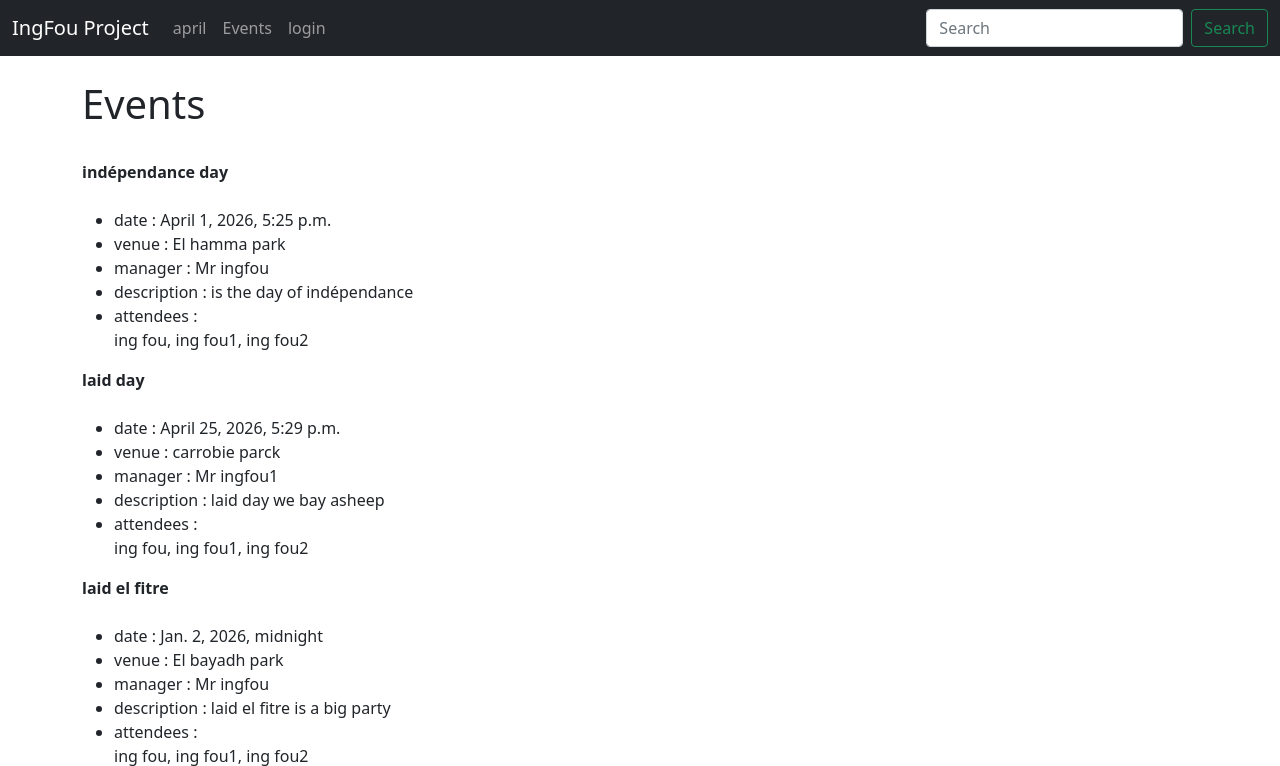
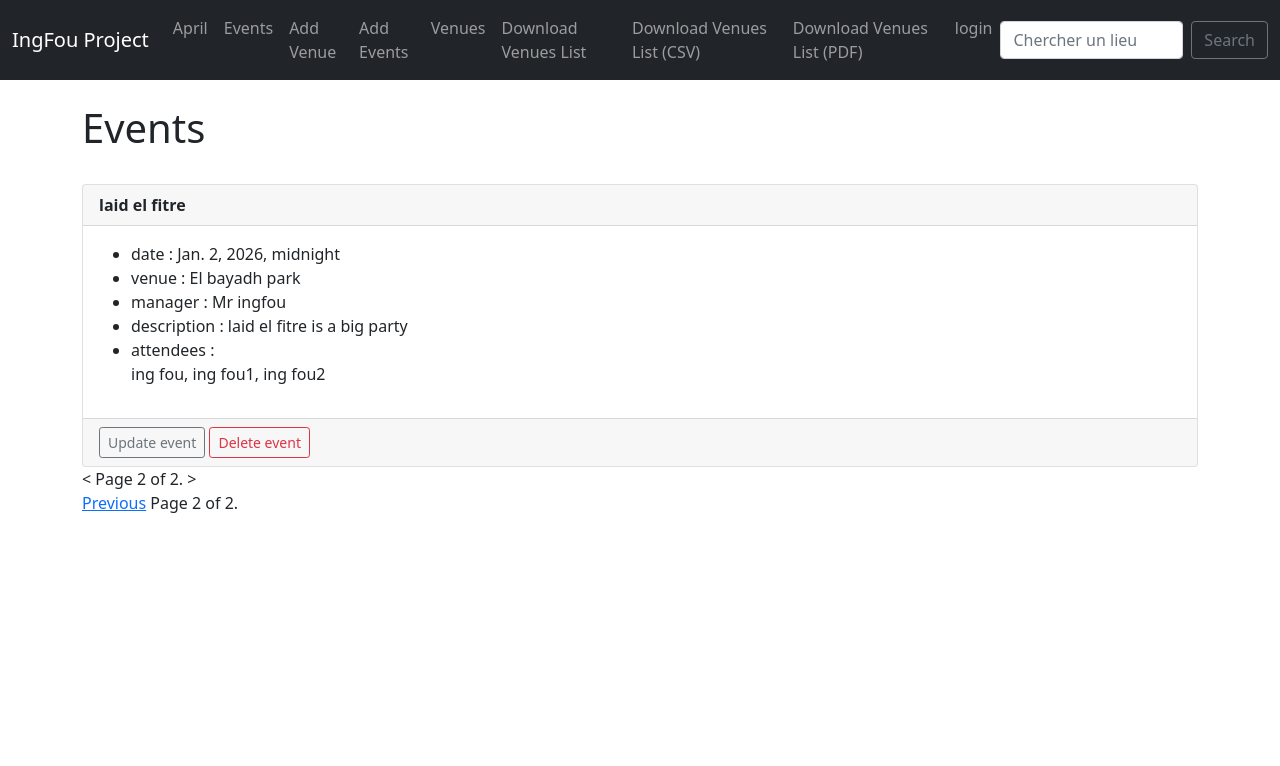
Before and after one commit to ingfou-cpu/DjangoGit, a Django app: page /events/?page=2 in a window 1280 px wide. Shown: the top 766 px of the page. Run offline with Django 5.2, Linux system fonts and the light colour scheme; data comes from the database, SQL or seed files in the repository; both versions use the stored data as it was after the commit.

Commit message:
Add forms, templates, and views for managing venues and events
- Created VenueForm, EventForm, and MyClubuserForm in forms.py for handling venue and event data.
- Added templates for adding and updating venues and events, including add_event.html, add_venue.html, update_event.html, and update_venue.html.
- Implemented search functionality for venues with search_venue.html and updated the navbar for better navigation.
- Enhanced event_list.html to display events with pagination and options to update or delete events.
- Updated views.py to include logic for adding, updating, deleting, and searching venues and events, along with CSV, PDF, and text file generation for venue lists.
- Modified base.html to improve layout and messaging for user feedback.
- Updated URLs in urls.py to include new paths for venue and event management.

Co-authored-by: Copilot <copilot@github.com>

```diff
--- a/john/myclub/clubweb/templates/clubweb/base.html
+++ b/john/myclub/clubweb/templates/clubweb/base.html
@@ -17,11 +17,10 @@
     <div class="container">
     {% if messages %}
         {% for message in messages %}
-          <div class="alert alert-warning alert-dismissible fade show" role="alert">
+          <div class="alert alert-{% if message.level == 40 %}danger{% else %}warning{% endif %} alert-dismissible fade show" role="alert">
             {{ message }}
             <button type="button" class="btn-close" data-bs-dismiss="alert" aria-label="Close"></button>
           </div>
-        </div>
         {% endfor %}
     {% endif %}
     {% block content %}
--- a/john/myclub/clubweb/templates/clubweb/event_list.html
+++ b/john/myclub/clubweb/templates/clubweb/event_list.html
@@ -1,28 +1,44 @@
 {% extends 'clubweb/base.html' %}
 
 {% block content %}
-
 <h1>Events</h1>
-</br>
     {% for event in event_list %}
-        <strong>{{ event }}</strong>
-
+    <!-- Example Code Start-->
+     <br>
+    <div class="card">
+        <div class="card-header"> <strong>{{ event }}</strong> </div>
+            <div class="card-body">
                 <ul>
-        </br>
                 <li>date : {{ event.event_date }}</li>
                 <li>venue : {{ event.venue }}</li>
                 <li>manager : {{ event.manager}}</li>
                 <li>description : {{ event.description }}</li>
-        <!--{% for user in event.attendees.all %}
-        <li>  attendees:  {{ user }}
-            {% endfor %}</li>-->
-        <!--<li>attendees : {{ event.attendees.all|length }}</li>  -->
-        <!-- attendees est une relation many to many, on doit faire .all pour récupérer tous les
-            de la relation, et length pour compter le nombre d'éléments de la relation -->
                 <li>attendees : {{ event.attendees.all|join:", " |linebreaks }}</li>
-        <!-- attendees est une relation many to many, on doit faire .all pour récupérer tous les
-         de la relation, et join pour les afficher séparés par une virgule -->
                 </ul>
+            </div>
+        <div class="card-footer text-body-secondary",class="card-footer text-body-secondary">
+             <a href="{% url 'clubweb:update_event' event.id %}" class="btn btn-sm btn-outline-secondary">
+                Update event</a>
+
+             <a href="{% url 'clubweb:delete_event' event.id %}" class="btn btn-sm btn-outline-danger" onclick="return confirm('Are you sure you want to delete this event?');">
+                Delete event</a>  </div>
+            </div>
+
+    <!-- Example Code End -->
     {% endfor %}
+    < Page {{ event_list.number }} of {{ event_list.paginator.num_pages }}. >
+<div class="pagination">
+    <span class="page-links">
+        {% if event_list.has_previous %}
+            <a href="?page={{ event_list.previous_page_number }}">Previous</a>
+        {% endif %}
 
+        <span class="current">
+            Page {{ event_list.number }} of {{ event_list.paginator.num_pages }}.
+        </span>
+
+        {% if event_list.has_next %}
+            <a href="?page={{ event_list.next_page_number }}">Next</a>
+        {% endif %}
+    </span>
 {% endblock %}
--- a/john/myclub/clubweb/templates/clubweb/navbar.html
+++ b/john/myclub/clubweb/templates/clubweb/navbar.html
@@ -8,18 +8,37 @@
       <ul class="navbar-nav me-auto mb-2 mb-lg-0">
 
         <li class="nav-item">
-          <a class="nav-link" href="{% url 'clubweb:home' '2023' 'april' %}">april</a>
+          <a class="nav-link" href="{% url 'clubweb:home' '2023' 'april' %}">April</a>
         </li>
         <li class="nav-item">
           <a class="nav-link" href="{% url 'clubweb:event_list' %}">Events</a>
         </li>
         <li class="nav-item">
-          <a class="nav-link" href="{% url 'members:login_user' %}">login</a>
+          <a class="nav-link" href="{% url 'clubweb:add_venue' %}">Add Venue</a>
+        </li>
+        <li class="nav-item">
+          <a class="nav-link" href="{% url 'clubweb:add_event' %}">Add Events</a>
+        </li>
+        <li class="nav-item">
+          <a class="nav-link" href="{% url 'clubweb:venues' %}">Venues</a>
+        </li>
+        <li class="nav-item">
+          <a class="nav-link" href="{% url 'clubweb:venues_text_file' %}">Download Venues List</a>
+        </li>
+        <li class="nav-item">
+          <a class="nav-link" href="{% url 'clubweb:venues_csv_file' %}">Download Venues List (CSV)</a>
+        </li>
+        <li class="nav-item">
+          <a class="nav-link" href="{% url 'clubweb:venues_pdf_file' %}">Download Venues List (PDF)</a>
+        </li>
+        <li class="nav-item">
+          <a class="nav-link" href="{% url 'authenticate:login_user' %}">login</a>
         </li>
       </ul>
-      <form class="d-flex" role="search">
-        <input class="form-control me-2" type="search" placeholder="Search" aria-label="Search"/>
-        <button class="btn btn-outline-success" type="submit">Search</button>
+      <form class="d-flex" method="POST" action="{% url 'clubweb:search_venues' %}">
+        {% csrf_token %}
+        <input class="form-control me-2" type="search" name="search" placeholder="Chercher un lieu" aria-label="Search"/>
+        <button class="btn btn-outline-secondary" type="submit">Search</button>
       </form>
     </div>
   </div>
--- a/john/myclub/clubweb/urls.py
+++ b/john/myclub/clubweb/urls.py
@@ -15,4 +15,17 @@ urlpatterns = [
     path('members/', include('django.contrib.auth.urls')),
     path('members/', include('members.urls')),
     path('events/', views.all_events, name='event_list'),
+    path('add_venue/', views.add_venue, name='add_venue'),
+    path('search_venues/', views.search_venues, name='search_venues'),
+    path('venues/', views.venues, name='venues'),
+    path('show_venue/<venue_id>', views.show_venue, name='show_venue'),
+    path('add_event/', views.add_event, name='add_event'),
+    path('update_event/<event_id>', views.update_event, name='update_event'),
+    path('update_venue/<venue_id>', views.update_venue, name='update_venue'),
+    path('delete_event/<event_id>', views.delete_event, name='delete_event'),
+    path('delete_venue/<venue_id>', views.delete_venue, name='delete_venue'),
+    path('venues_text_file/', views.venues_text_file, name='venues_text_file'),
+    path('venues_csv_file/', views.venues_csv_file, name='venues_csv_file'),
+    path('venues_pdf_file/', views.venues_pdf_file, name='venues_pdf_file'),
+    path('paginate_events/', views.paginate_events, name='paginate_events'),
     ]
--- a/john/myclub/clubweb/views.py
+++ b/john/myclub/clubweb/views.py
@@ -1,23 +1,191 @@
-from django.shortcuts import render
-import calendar
+from django.shortcuts import render, redirect
+import calendar, csv,io
 from calendar import HTMLCalendar
 from datetime import datetime
 from .models import Event,Venue,MyClubuser
-
+from .forms import VenueForm, EventForm, MyClubuserForm
+from django.http import HttpResponseRedirect,HttpResponse,FileResponse
+from django.db.models import Q
+from reportlab.pdfgen import canvas
+from django.core.paginator import Paginator, EmptyPage, PageNotAnInteger
 
 now = datetime.now()
 year = now.year
 month = now.strftime('%B')
 month_number = list(calendar.month_name).index(month.capitalize())
 month_number = int(month_number)
+
+#pagination
+def paginate_events(request):
+    event_list = Event.objects.all().order_by('-event_date')
+    paginator = Paginator(event_list, 2) # Show 2 events per page
+    page = request.GET.get('page')
+    try:
+        events = paginator.page(page)
+    except PageNotAnInteger:
+        events = paginator.page(1)
+    except EmptyPage:
+        events = paginator.page(paginator.num_pages)
+    return render(request, 'clubweb/paginate_events.html', {'events': events})
+#------------------------------------------------------------------------------------------------------
+# generate pdf file venues list
+def venues_pdf_file(request):
+    venues = Venue.objects.all()
+    response = HttpResponse(content_type='application/pdf')
+    response['Content-Disposition'] = 'attachment; filename="venues.pdf"'
+    buffer = io.BytesIO()
+    p = canvas.Canvas(buffer)
+    y = 800
+    for venue in venues:
+        p.drawString(100, y, f"Name: {venue.name}")
+        p.drawString(100, y - 20, f"Address: {venue.address}")
+        p.drawString(100, y - 40, f"Zip Code: {venue.zip_code}")
+        p.drawString(100, y - 60, f"Phone: {venue.phone}")
+        p.drawString(100, y - 80, f"Web: {venue.web}")
+        p.drawString(100, y - 100, f"Email Address: {venue.email_address}")
+        y -= 120
+
+    p.showPage()
+    p.save()
+    buffer.seek(0)
+    return FileResponse(buffer, as_attachment=True, filename='venues.pdf')
+#------------------------------------------------------------------------------------------------------
+# generate CSV file venues list
+#------------------------------------------------------------------------------------------------------
+def venues_csv_file(request):
+    venues = Venue.objects.all()# get all venues from the database
+    response = HttpResponse(content_type='text/csv')
+    response['Content-Disposition'] = 'attachment; filename="venues.csv"'
+    writer = csv.writer(response)# create a CSV writer object
+    writer.writerow(['Name', 'Address', 'Zip Code', 'Phone', 'Web', 'Email Address'])# write the header row
+    for venue in venues:
+        writer.writerow([venue.name, venue.address, venue.zip_code, venue.phone, venue.web, venue.email_address])
+    return response
+#------------------------------------------------------------------------------------------------------
+# generate text file venues list
+#------------------------------------------------------------------------------------------------------
+def venues_text_file(request):
+    venues = Venue.objects.all()
+    response = HttpResponse(content_type='text/plain')
+    response['Content-Disposition'] = 'attachment; filename="venues.txt"'
+    for venue in venues:
+        response.write(f"{venue.name}\n{venue.address}\n{venue.zip_code}\n{venue.phone}\n{venue.web}\n{venue.email_address}\n\n")
+    return response
+
+#------------------------------------------------------------------------------------------------------
 # Create your views here.
+#------------------------------------------------------------------------------------------------------
+def delete_event(request, event_id):
+    event = Event.objects.get(pk=event_id)
+    event.delete()
+    return redirect('clubweb:event_list')
+#------------------------------------------------------------------------------------------------------
+def update_event(request, event_id):
+    event = Event.objects.get(pk=event_id)
+    form = EventForm(request.POST or None, instance=event)
+    if form.is_valid ():
+        form.save()
+        return redirect('clubweb:event_list')
+    return render(request, 'clubweb/update_event.html',
+                   {'event': event, 'form': form})
+#------------------------------------------------------------------------------------------------------
+def delete_venue(request, venue_id):
+    venue = Venue.objects.get(pk=venue_id)
+    venue.delete()
+    return redirect('clubweb:venues')
+#------------------------------------------------------------------------------------------------------
+def update_venue(request, venue_id):
+    venue = Venue.objects.get(pk=venue_id)
+    form = VenueForm(request.POST or None, instance=venue)
+    if form.is_valid ():
+        form.save()
+        return redirect('clubweb:venues')
+    return render(request, 'clubweb/update_venue.html',
+                   {'venue': venue, 'form': form})
+#------------------------------------------------------------------------------------------------------
 
+def add_event(request):
+    submitted = False
+    if request.method == 'POST':
+        form = EventForm(request.POST)
+        if form.is_valid():
+            form.save()
+            return HttpResponseRedirect('/add_event/?submitted=True')
+    else:
+        form = EventForm()
+        if 'submitted' in request.GET:
+            submitted = True
+    return render(request, 'clubweb/add_event.html', {'form': form, 'submitted': submitted})
+
+#------------------------------------------------------------------------------------------------------
+def show_venue(request, venue_id):
+    venue = Venue.objects.get(pk=venue_id)
+    return render(request, 'clubweb/show_venue.html', {'venue': venue})
+#------------------------------------------------------------------------------------------------------
+
+def venues(request):
+    venues = Venue.objects.all()
+    paginator = Paginator(venues, 2) # Show 2 venues per page
+    page = request.GET.get('page')
+    try:
+        venues = paginator.page(page)
+    except PageNotAnInteger:
+        venues = paginator.page(1)
+    except EmptyPage:
+        venues = paginator.page(paginator.num_pages)
+    return render(request, 'clubweb/venues.html', {'venues': venues})
+#------------------------------------------------------------------------------------------------------
+
+def search_venues(request):
+    query = ''
+    results = []
+    if request.method == 'POST':
+        query = request.POST.get('search', '').strip()
+    else:
+        query = request.GET.get('search', '').strip()
+
+    if query:
+        results = Venue.objects.filter(
+            Q(name__icontains=query) |
+            Q(address__icontains=query) |
+            Q(zip_code__icontains=query)
+        )
+
+    return render(request, 'clubweb/search_venue.html', {
+        'query': query,
+        'results': results,
+    })
+#------------------------------------------------------------------------------------------------------
+
+def add_venue(request):
+    submitted = False
+    if request.method == 'POST':
+        form = VenueForm(request.POST)
+        if form.is_valid():
+            form.save()
+            return HttpResponseRedirect('/add_venue/?submitted=True')
+    else:
+        form = VenueForm()
+        if 'submitted' in request.GET:
+            submitted = True
+    return render(request, 'clubweb/add_venue.html', {'form': form, 'submitted': submitted})
+#------------------------------------------------------------------------------------------------------
 
 def all_events(request):
+    #event_list = Event.objects.all().order_by('-event_date')
     event_list = Event.objects.all()
+    paginator = Paginator(event_list, 2) # Show 2 events per page
+    page = request.GET.get('page')
+    try:
+        event_list = paginator.page(page)
+    except PageNotAnInteger:
+        event_list = paginator.page(1)
+    except EmptyPage:
+        event_list = paginator.page(paginator.num_pages)
     return render(request, 'clubweb/event_list.html', {
         'event_list': event_list,
     })
+#------------------------------------------------------------------------------------------------------
 
 def home(request, years=now.year, month=now.month):
     #create a calendar
@@ -38,5 +206,4 @@ def home(request, years=now.year, month=now.month):
         'time': time,
         'now': now,
         'cal': cal
-
         })
--- a/john/myclub/members/urls.py
+++ b/john/myclub/members/urls.py
@@ -1,7 +1,7 @@
 from django.urls import path, include
 from . import views
 
-app_name = 'members'
+app_name = 'authenticate'
 
 urlpatterns = [
     path('login_user/', views.login_user, name='login_user'),
--- a/john/myclub/members/views.py
+++ b/john/myclub/members/views.py
@@ -13,7 +13,7 @@ def login_user(request):
             login(request, user)
             return redirect('clubweb:home')
         else:
-            messages.success(request, ("There was an error logging in. Please try again..."))
-            return redirect('members:login_user')
+            messages.error(request, ("Invalid username or password. Please try again."))
+            return redirect('authenticate:login_user')
     else:
         return render(request, 'authenticate/login.html', {})
```
Also changed, not shown: john/myclub/clubweb/admin.py (+20 -9 lines), john/myclub/clubweb/forms.py (added, +38 -0 lines), john/myclub/clubweb/templates/clubweb/add_event.html (added, +19 -0 lines), john/myclub/clubweb/templates/clubweb/add_venue.html (added, +42 -0 lines), john/myclub/clubweb/templates/clubweb/search_venue.html (added, +44 -0 lines), john/myclub/clubweb/templates/clubweb/show_venue.html (added, +23 -0 lines), john/myclub/clubweb/templates/clubweb/update_event.html (added, +14 -0 lines), john/myclub/clubweb/templates/clubweb/update_venue.html (added, +14 -0 lines), john/myclub/clubweb/templates/clubweb/venues.html (added, +42 -0 lines), john/myclub/members/templates/authenticate/login.html (+3 -7 lines), .continue/rules/new-rule.md (added), john/myclub/db.sqlite3, john/myclub/myclub/urls.py (line endings or trailing spaces). Lines whose indentation alone changed are shown as unchanged.
